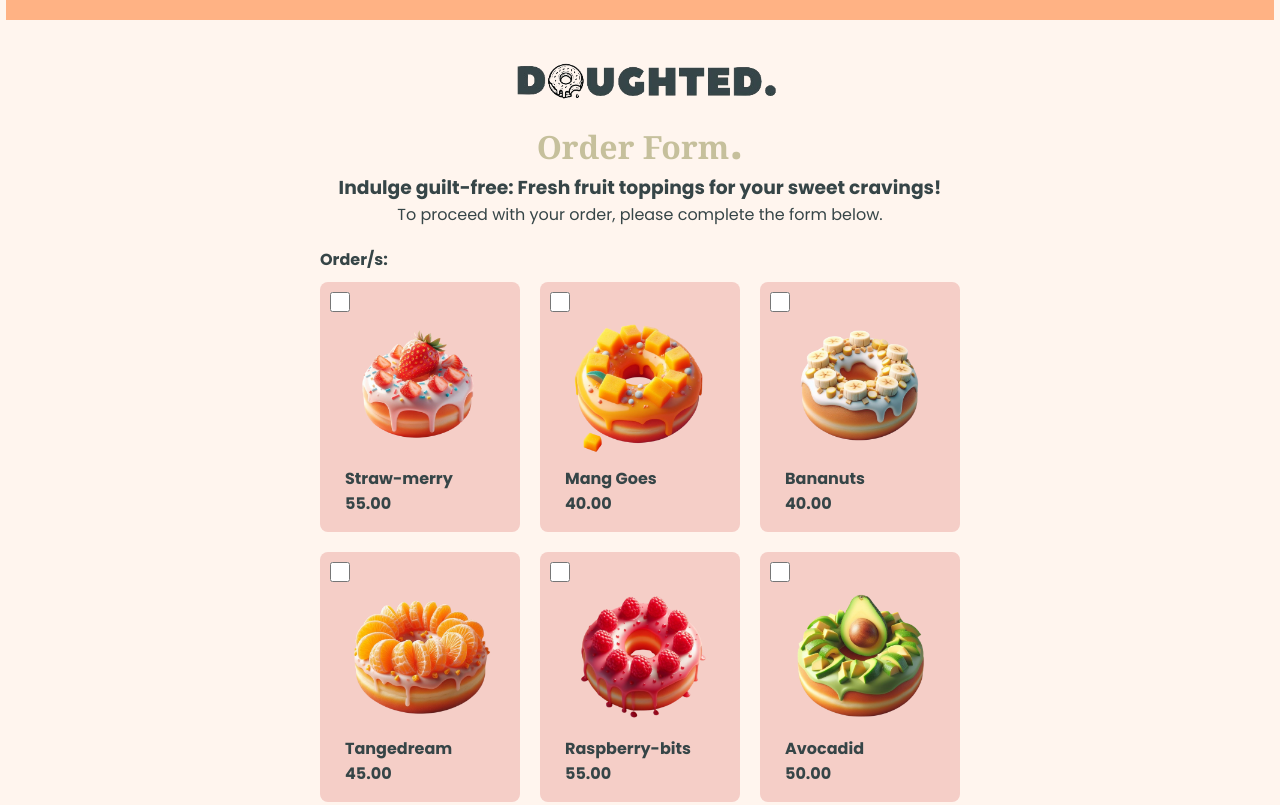
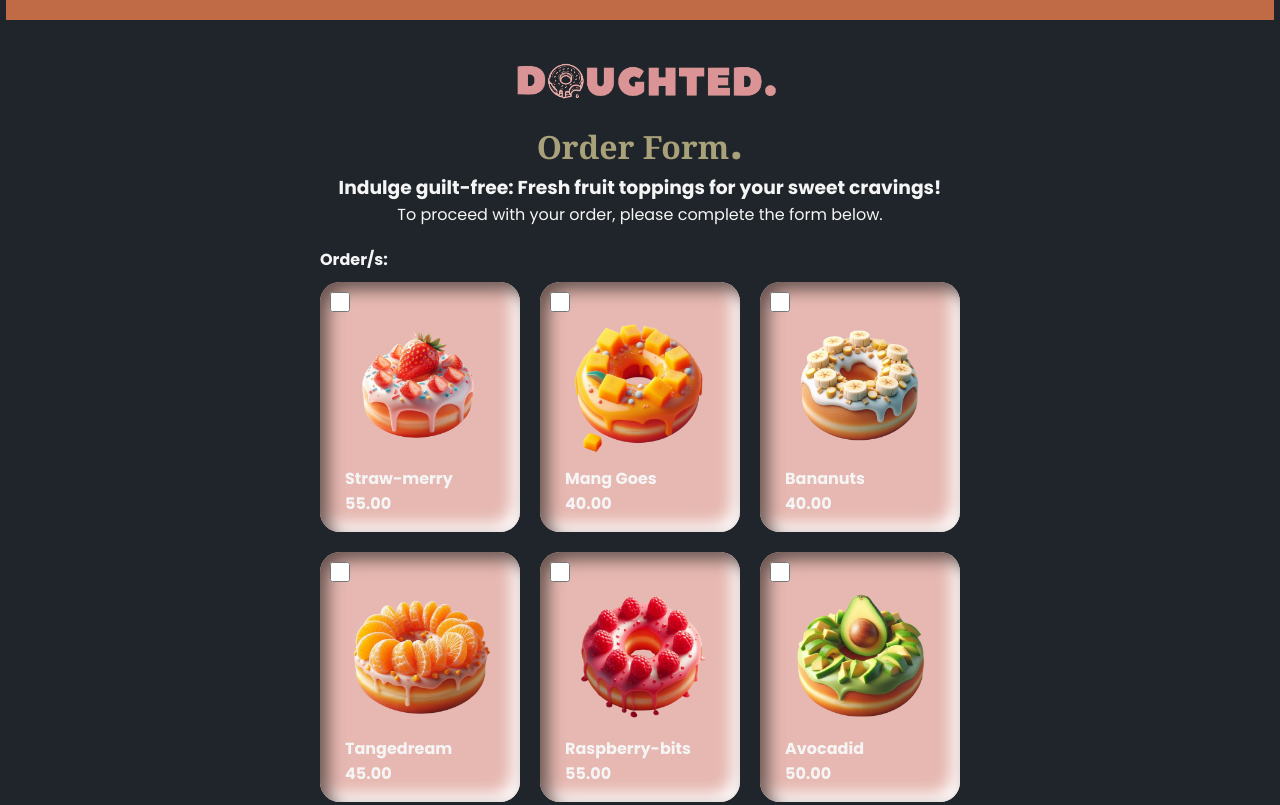
Before and after one commit to ekayqzn/Quizon_V2-HTML-FORMS, a plain HTML site: page order-form.html in a window 1280 px wide. Shown: the top 805 px of the page. Drawn offline with Linux system fonts and the dark colour scheme; a web font is replaced by a local one.

Commit message:
modified ui for dark-modified

```diff
--- a/css/style.css
+++ b/css/style.css
@@ -22,6 +22,45 @@
   --TEXT-FONT: "Poppins", Arial, Helvetica, sans-serif;
 }
 
+@media (prefers-color-scheme: dark) {
+  :root {
+    --LIGHT-PINK: #e6b8b1;
+    --DARK-PINK: #d66e6d;
+    --GREEN: #a9a179;
+    --ORANGE: #d68763;
+    --DARK-ORANGE: #c06b45;
+    --BG-COLOR: #1f252b;
+    --TEXT-COLOR: #f5f5f5;
+  }
+
+  .header__logo img {
+    filter: invert(79%) sepia(39%) saturate(282%) hue-rotate(317deg)
+      brightness(94%) contrast(91%);
+  }
+
+  form {
+    border-radius: 20px;
+    background: #a9a179;
+    box-shadow: inset 8px 8px 16px #4e4a38, inset -8px -8px 16px #fff8ba;
+  }
+
+  .main__product-selection-card {
+    border-radius: 20px;
+    background: #e6b8b1;
+    box-shadow: inset 8px 8px 16px #6a5551, inset -8px -8px 16px #ffffff;
+  }
+
+  .submit-button:hover {
+    background: #d66e6d;
+    box-shadow: inset 8px 8px 16px #b65e5d, inset -8px -8px 16px #f67f7d;
+  }
+
+  .reset-button:hover {
+    background: #f5f5f5;
+    box-shadow: inset 8px 8px 16px #c9c9c9, inset -8px -8px 16px #ffffff;
+  }
+}
+
 html {
   height: 100%;
   box-sizing: border-box;
```
